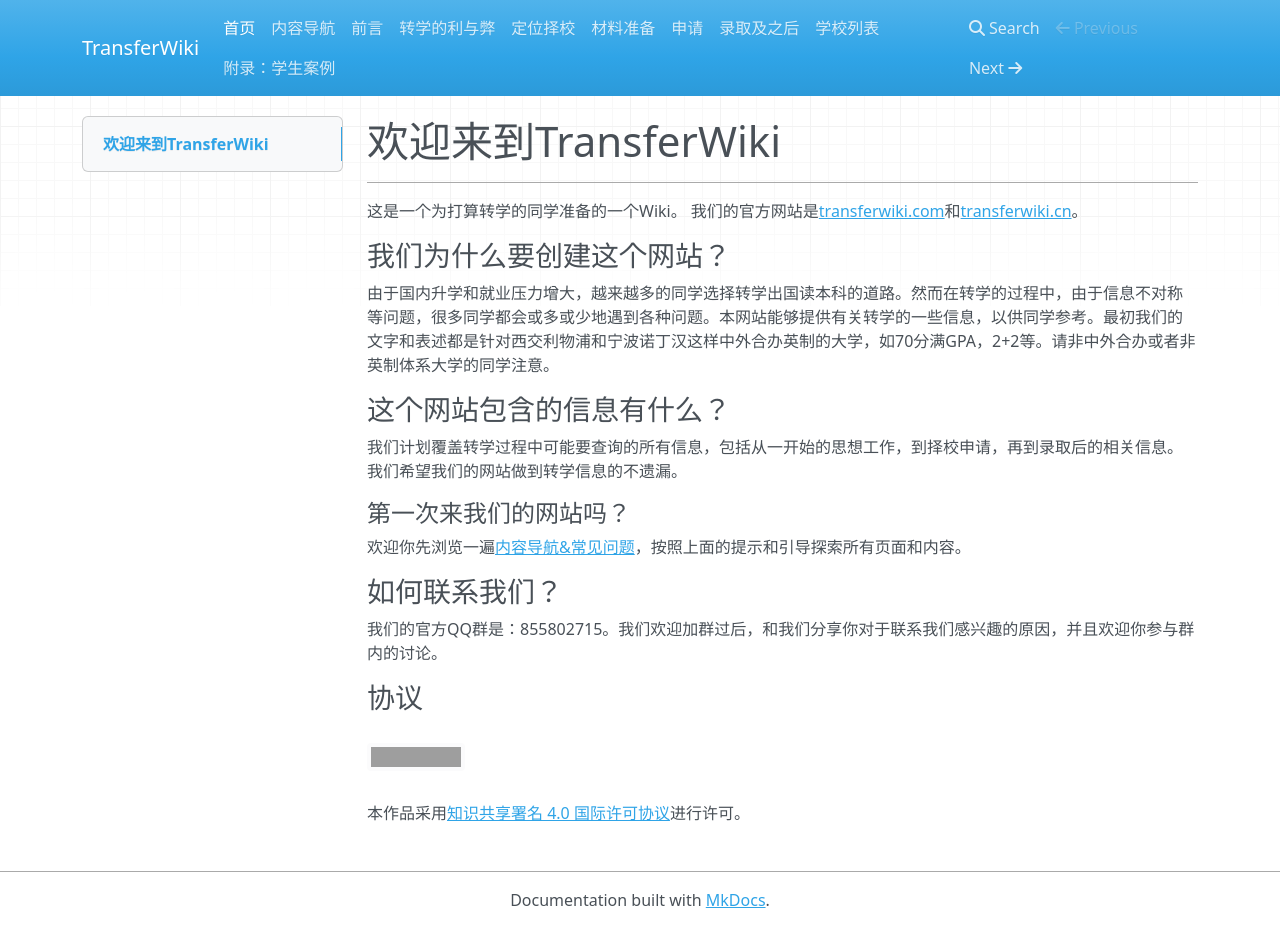
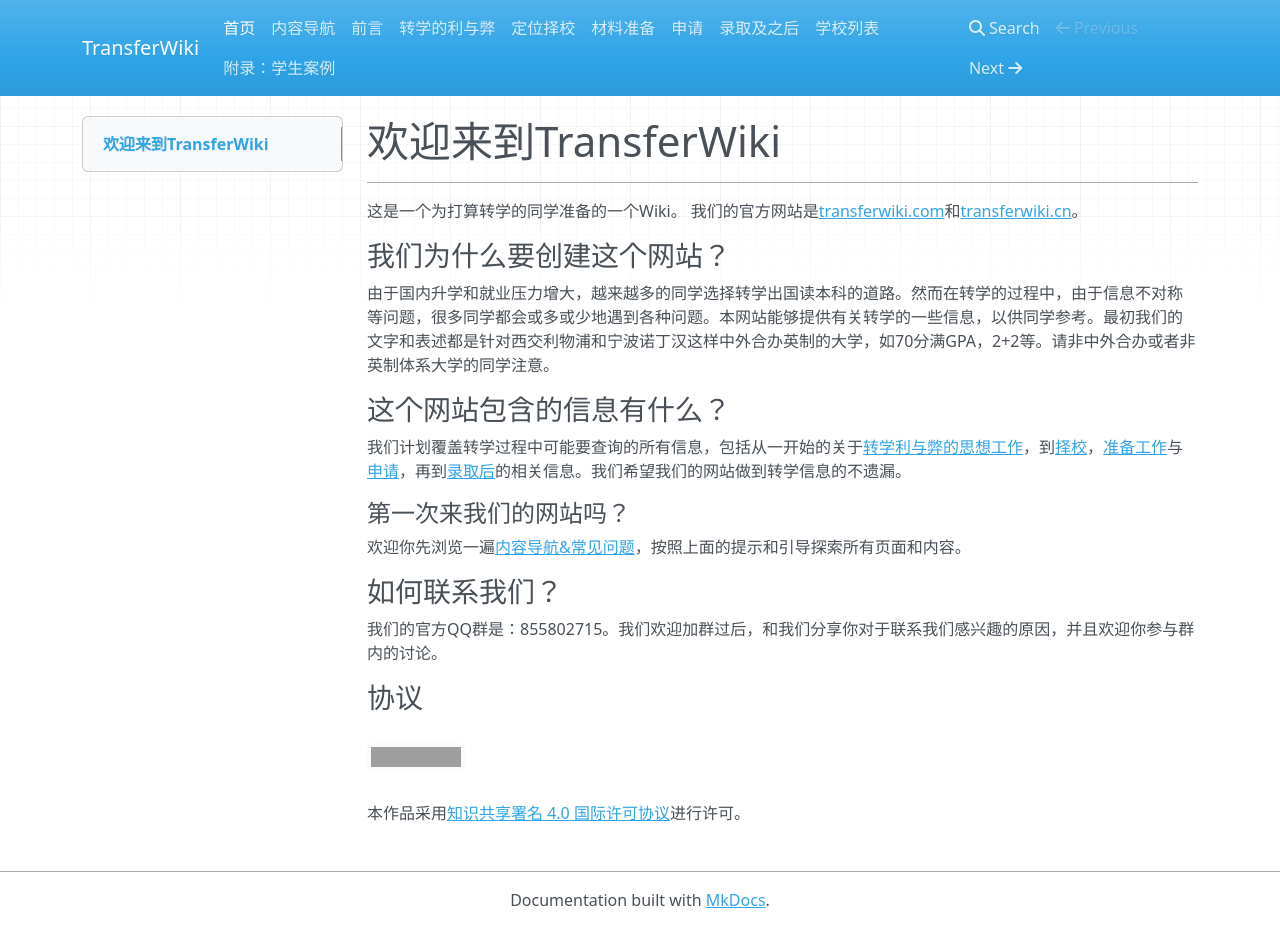
Before and after one commit to SihanXU/TransferWiki, an MkDocs documentation site: the page built from docs/index.md, in a window 1280 px wide and 928 px high. Built offline with MkDocs 1.6.1, drawn with Linux system fonts in a browser that asks for light colours; nearby versions of some CDN libraries; grey boxes are pictures that could not be loaded.

Commit message:
Update index.md

```diff
--- a/docs/index.md
+++ b/docs/index.md
@@ -11,7 +11,7 @@
 
 ### 这个网站包含的信息有什么？
 
-我们计划覆盖转学过程中可能要查询的所有信息，包括从一开始的思想工作，到择校申请，再到录取后的相关信息。我们希望我们的网站做到转学信息的不遗漏。
+我们计划覆盖转学过程中可能要查询的所有信息，包括从一开始的关于[转学利与弊的思想工作](/think)，到[择校](/school)，[准备工作](/material)与[申请](/apply)，再到[录取后](/admit)的相关信息。我们希望我们的网站做到转学信息的不遗漏。
 
 #### 第一次来我们的网站吗？
 
```
